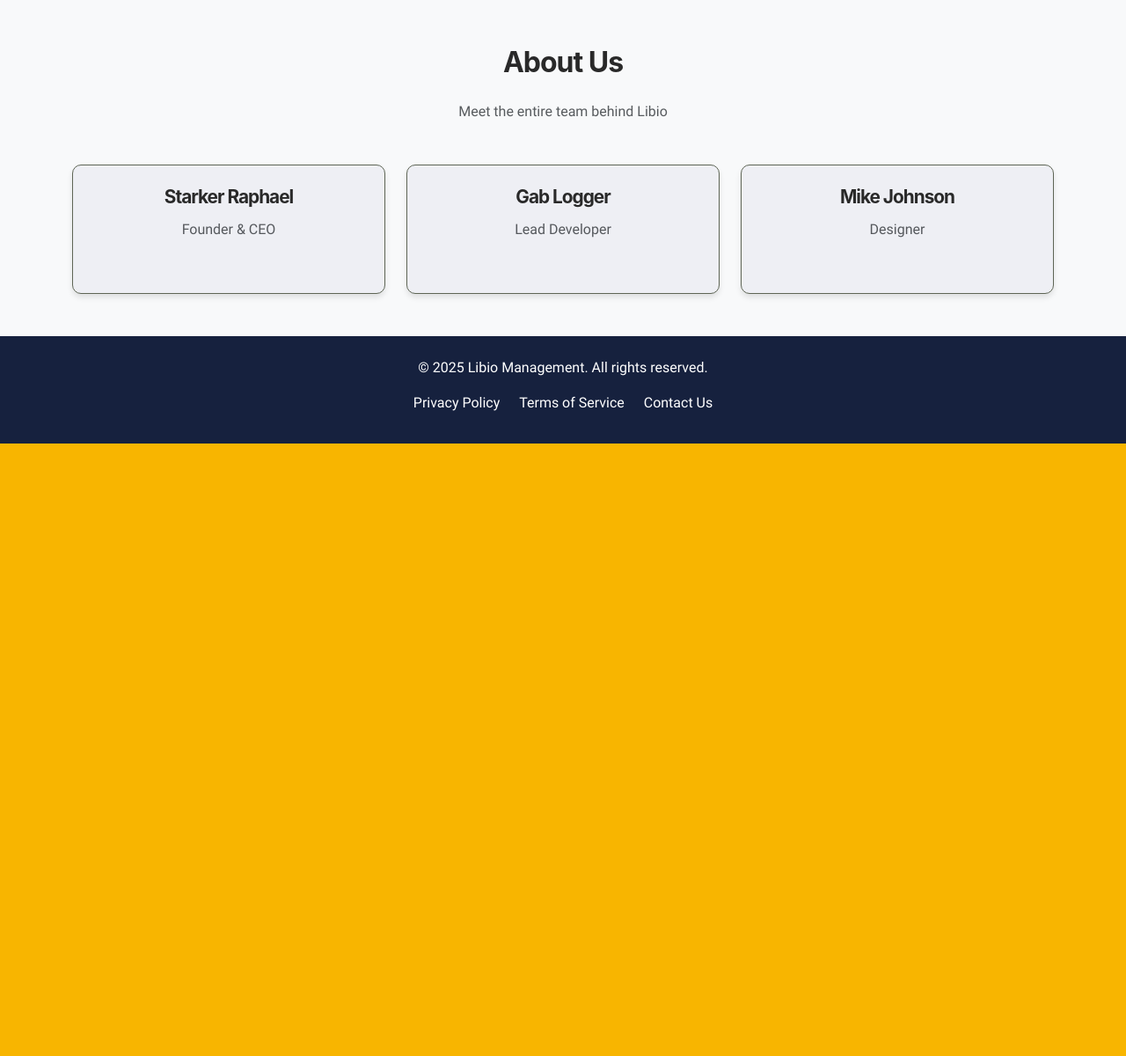
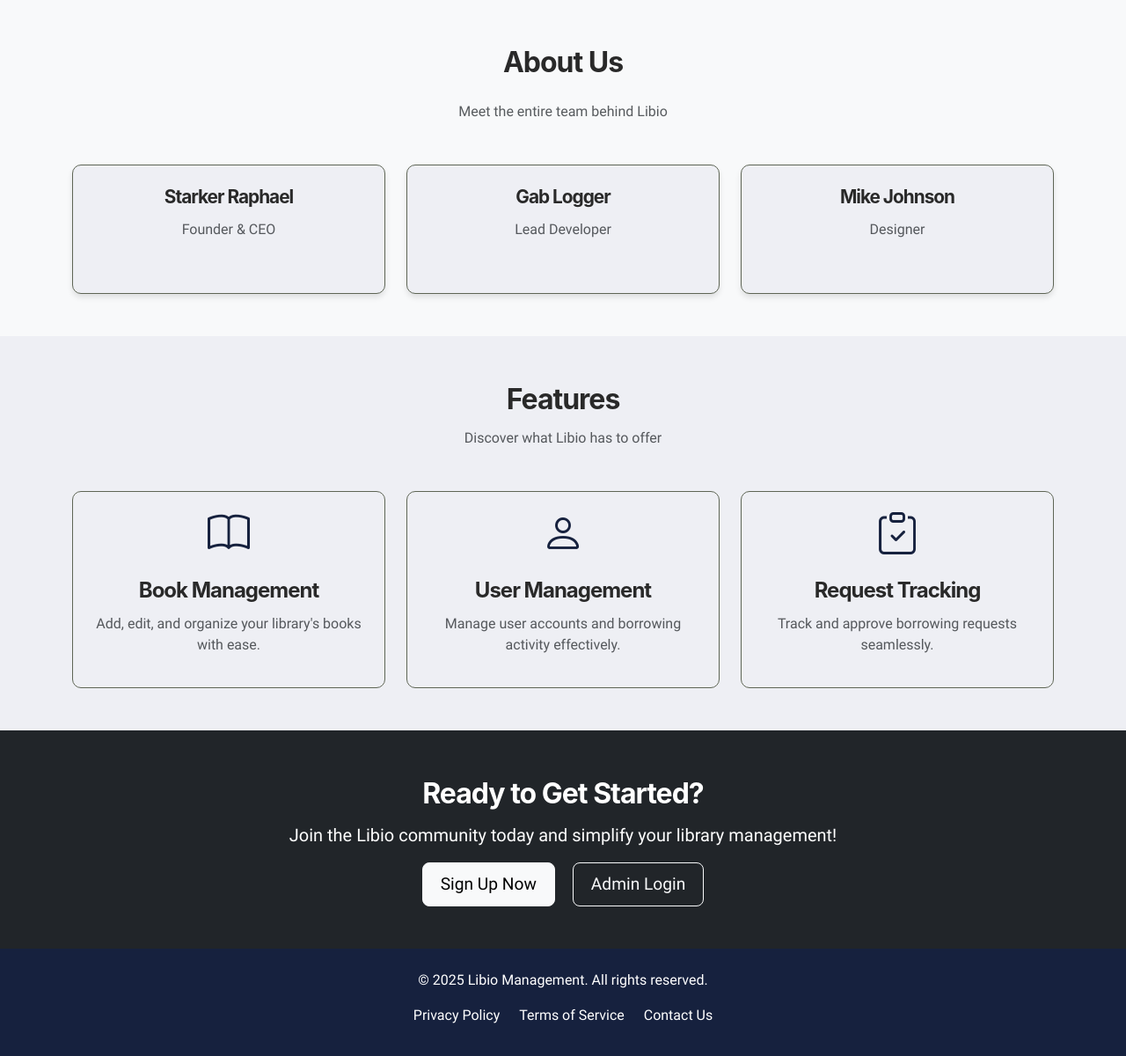
Before and after one commit to heli-toon/libio, a Flask app: page / in a window 1280 px wide. Shown: the part 364-1564 px from the top of the page at 88% size. Before the commit the page ends 868 px from the top, so only its background shows below. Run offline with Flask 3, Linux system fonts and the light colour scheme; some libraries are stand-ins or nearby versions; some web fonts are replaced.

Commit message:
Add features and call-to-action sections to index page; enhance CSS for improved styling and layout

```diff
--- a/app/static/css/main.css
+++ b/app/static/css/main.css
@@ -2,17 +2,13 @@
   font-family: "Roboto";
   src: url("../fonts/Roboto-Regular.ttf");
 }
-:root {
-  scroll-behavior: smooth;
-}
+:root {scroll-behavior: smooth}
 ::selection {
   background: var(--yellow);
   color: var(--darkblue);
 }
 *:before,
-*:after {
-  box-sizing: border-box;
-}
+*:after {box-sizing: border-box}
 * {
   margin: 0;
   padding: 0;
@@ -28,16 +24,12 @@ html {
   scrollbar-width: auto;
   scrollbar-color: var(--green) var(--white);
 }
-::-webkit-scrollbar {
-  width: 0.685vw;
-}
+::-webkit-scrollbar {width: 0.685vw}
 ::-webkit-scrollbar-thumb {
   background-color: var(--darkblue);
   border-radius: 7px;
 }
-::-webkit-scrollbar-thumb:hover {
-  background-color: var(--black);
-}
+::-webkit-scrollbar-thumb:hover {background-color: var(--black)}
 ::-webkit-scrollbar-track {
   background-color: var(--white);
   margin-block: 0.5em;
@@ -72,29 +64,24 @@ header {
 body {
   background-color: var(--white);
 }
-
 .card {
   border-radius: 12px;
   border: none;
   box-shadow: 0px 8px 15px rgba(0, 0, 0, 0.1);
   background-color: var(--white);
 }
-
 .card h3 {
   font-size: 1.8rem;
   font-weight: 700;
   color: var(--darkblue);
 }
-
 .card-body {
   padding: 30px 40px;
 }
-
 .form-label {
   font-weight: 600;
   color: var(--darkblue);
 }
-
 .form-control {
   border-radius: 8px;
   border: 1px solid var(--gray);
@@ -102,12 +89,10 @@ body {
   padding: 10px 15px;
   transition: border-color 0.3s ease;
 }
-
 .form-control:focus {
   border-color: var(--yellow);
   box-shadow: 0 0 5px rgba(248, 181, 0, 0.3);
 }
-
 .btn-primary {
   background-color: var(--darkblue);
   color: var(--white);
@@ -115,44 +100,34 @@ body {
   font-weight: 700;
   transition: background-color 0.3s ease, transform 0.3s ease;
 }
-
 .btn-primary:hover {
   background-color: var(--yellow)!important;
   transform: translateY(-3px);
   color: var(--darkblue);
 }
-
-.btn-primary:active {
-  transform: scale(0.98);
-}
-
+.btn-primary:active {transform: scale(0.98)}
 p.text-center {
   margin-top: 15px;
   font-size: 0.9rem;
   color: var(--gray);
 }
-
 p.text-center a {
   color: var(--darkblue);
   text-decoration: underline;
   font-weight: bold;
 }
-
 p.text-center a:hover {
   color: var(--yellow);
 }
-
 /* Flash Message Styling */
 .alert {
   border-radius: 8px;
   font-size: 0.95rem;
   margin-top: 15px;
 }
-
 .alert button {
   font-size: 1.1rem;
 }
-
 nav {background-color: var(--darkblue)}
 /* Navbar Styling */
 nav.navbar {
@@ -160,24 +135,20 @@ nav.navbar {
   padding: 15px 20px;
   font-size: 1rem;
 }
-
 nav.navbar .navbar-brand {
   color: var(--yellow);
   font-weight: bold;
   font-size: 1.5rem;
   letter-spacing: 0.5px;
 }
-
 nav.navbar .nav-link {
   color: var(--white);
   margin-left: 10px;
   transition: color 0.3s ease;
 }
-
 nav.navbar .nav-link:hover {
   color: var(--yellow);
 }
-
 /* Header Styling */
 header {
   background-color: var(--yellow);
@@ -185,43 +156,36 @@ header {
   padding: 50px 0;
   text-align: center;
 }
-
 header h1 {
   font-size: 2.5rem;
   font-weight: 700;
   margin-bottom: 20px;
 }
-
 header p.lead {
   font-size: 1.2rem;
   margin-bottom: 30px;
   color: var(--black);
 }
-
 header .btn {
   margin: 5px;
   font-size: 1rem;
   border-radius: 5px;
 }
-
 /* About Section */
 section#about {
   background-color: var(--white);
   padding: 60px 20px;
   text-align: center;
 }
-
 section#about h2 {
   font-size: 2rem;
   margin-bottom: 20px;
   color: var(--darkblue);
 }
-
 section#about p {
   color: var(--gray);
   margin-bottom: 40px;
 }
-
 .team-member {
   background-color: var(--white);
   border: 1px solid var(--gray);
@@ -230,46 +194,38 @@ section#about p {
   box-shadow: 0 4px 6px rgba(0, 0, 0, 0.1);
   transition: transform 0.3s, box-shadow 0.3s;
 }
-
 .team-member:hover {
   transform: translateY(-5px);
   box-shadow: 0 6px 10px rgba(0, 0, 0, 0.15);
 }
-
 .team-member h4 {
   font-size: 1.3rem;
   color: var(--darkblue);
   margin-bottom: 10px;
 }
-
 .team-member p {
   color: var(--gray);
 }
-
 /* Footer Styling */
 footer {
   background-color: var(--darkblue);
   color: var(--white);
   padding: 30px 0;
 }
-
 footer ul {
   list-style: none;
   padding: 0;
   margin: 10px 0;
 }
-
 footer ul li {
   display: inline-block;
   margin: 0 10px;
 }
-
 footer ul li a {
   color: var(--white);
   text-decoration: none;
   transition: color 0.3s;
 }
-
 footer ul li a:hover {
   color: var(--yellow);
 }
@@ -278,11 +234,9 @@ footer ul li a:hover {
   header h1 {
     font-size: 2rem;
   }
-
   header p.lead {
     font-size: 1rem;
   }
-
   .team-member {
     margin-bottom: 20px;
   }
@@ -318,3 +272,37 @@ footer {
   visibility: visible;
   opacity: 1;
 }
+section#features .feature {
+  padding: 20px;
+  border: 1px solid var(--gray);
+  border-radius: 10px;
+  background-color: var(--white);
+  transition: transform 0.3s, box-shadow 0.3s;
+}
+section#features .feature:hover {
+  transform: translateY(-5px);
+  box-shadow: 0 6px 10px rgba(0, 0, 0, 0.15);
+}
+section#features .feature i {
+  font-size: 3rem;
+  color: var(--darkblue);
+}
+section#testimonials blockquote {
+  padding: 20px;
+  border-left: 4px solid var(--yellow);
+  background-color: var(--white);
+  font-style: italic;
+}
+section#testimonials blockquote footer {
+  margin-top: 10px;
+  font-size: 0.9rem;
+  color: var(--gray);
+}
+section#cta {
+  background-color: var(--darkblue);
+  color: var(--white);
+}
+section#cta .btn {
+  padding: 10px 20px;
+  font-size: 1.2rem;
+}
--- a/app/templates/index.html
+++ b/app/templates/index.html
@@ -110,6 +110,52 @@
         </div>
       </div>
     </section>
+    <section id="features" class="py-5">
+      <div class="container">
+        <div class="section-title text-center mb-5">
+          <h2>Features</h2>
+          <p class="text-muted">Discover what Libio has to offer</p>
+        </div>
+        <div class="row">
+          <div class="col-lg-4">
+            <div class="feature text-center">
+              <i class="bi bi-book h1 text-darkblue"></i>
+              <h4 class="mt-3">Book Management</h4>
+              <p class="text-muted">
+                Add, edit, and organize your library's books with ease.
+              </p>
+            </div>
+          </div>
+          <div class="col-lg-4">
+            <div class="feature text-center">
+              <i class="bi bi-person h1 text-darkblue"></i>
+              <h4 class="mt-3">User Management</h4>
+              <p class="text-muted">
+                Manage user accounts and borrowing activity effectively.
+              </p>
+            </div>
+          </div>
+          <div class="col-lg-4">
+            <div class="feature text-center">
+              <i class="bi bi-clipboard-check h1 text-darkblue"></i>
+              <h4 class="mt-3">Request Tracking</h4>
+              <p class="text-muted">
+                Track and approve borrowing requests seamlessly.
+              </p>
+            </div>
+          </div>
+        </div>
+      </div>
+    </section>
+    <section id="cta" class="py-5 bg-dark text-white text-center">
+      <div class="container">
+        <h2>Ready to Get Started?</h2>
+        <p class="lead">Join the Libio community today and simplify your library management!</p>
+        <a href="/signup" class="btn btn-light btn-lg mx-2">Sign Up Now</a>
+        <a href="/admin/login" class="btn btn-outline-light btn-lg mx-2">Admin Login</a>
+      </div>
+    </section>
+
 
     <footer class="py-4 text-white">
       <div class="container text-center">
```
Also changed, not shown: main.py (+0 -18 lines), app/forms.py (deleted), erdaigram.png.
